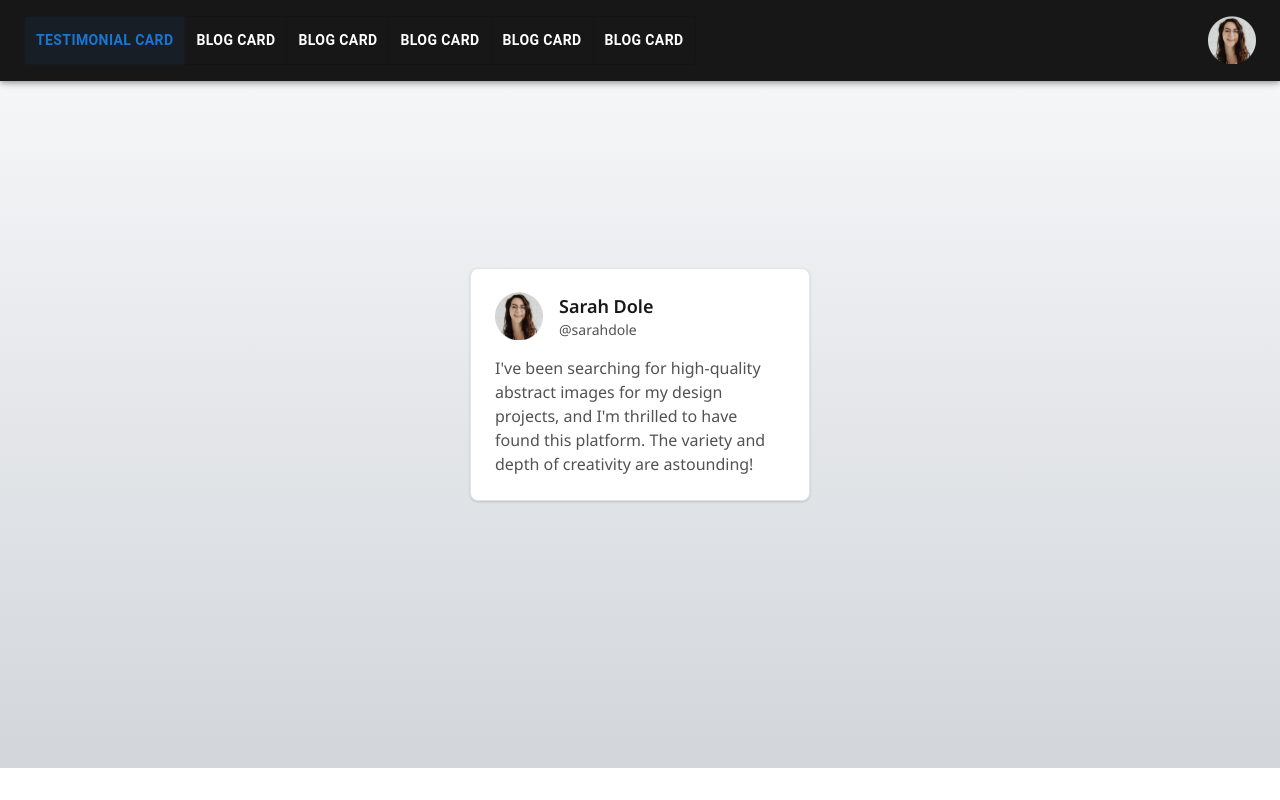
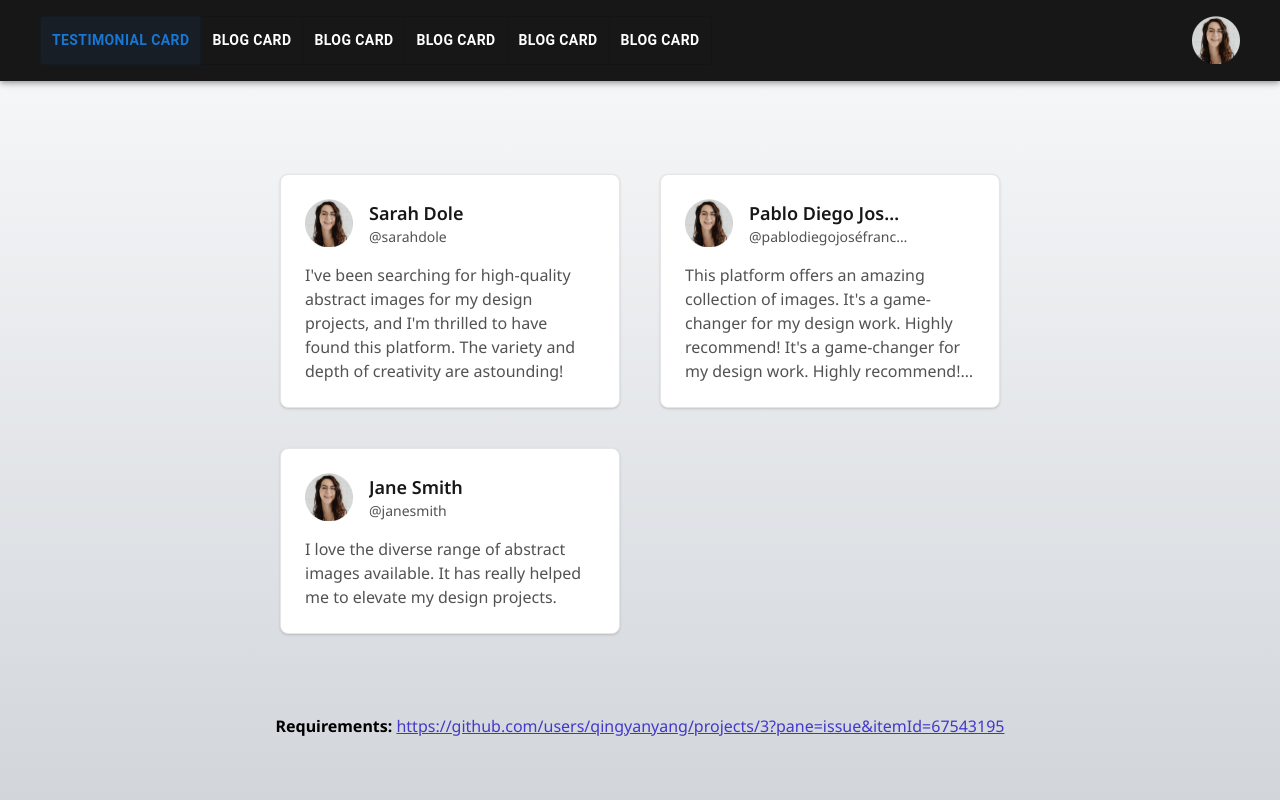
Before and after one commit to qingyanyang/react-ui-practise, a React (Create React App) app: page / in a window 1280 px wide. Built offline with nearby package versions, Linux system fonts and the light colour scheme.

Commit message:
feat: abstract card and data

```diff
--- a/src/components/Navigation/index.tsx
+++ b/src/components/Navigation/index.tsx
@@ -4,7 +4,6 @@ import Box from '@mui/material/Box';
 import Toolbar from '@mui/material/Toolbar';
 import Menu from '@mui/material/Menu';
 import MenuIcon from '@mui/icons-material/Menu';
-import Container from '@mui/material/Container';
 import ToggleButton from '@mui/material/ToggleButton';
 import ToggleButtonGroup from '@mui/material/ToggleButtonGroup';
 import MenuItem from '@mui/material/MenuItem';
@@ -80,7 +79,7 @@ function Navigation() {
 
   return (
     <AppBar position='fixed'>
-      <Container maxWidth='xl' className='bg-primary-filled'>
+      <div className='bg-primary-filled px-10'>
         <Toolbar disableGutters>
           <Box sx={{ flexGrow: 1, display: { xs: 'flex', md: 'none' } }}>
             <IconButton
@@ -149,7 +148,7 @@ function Navigation() {
             />
           </Box>
         </Toolbar>
-      </Container>
+      </div>
     </AppBar>
   );
 }
--- a/src/components/TestimonialCard/index.tsx
+++ b/src/components/TestimonialCard/index.tsx
@@ -1,34 +1,100 @@
 import React from 'react';
 import MyAvator from '../MyAvator/MyAvator';
 
-function TestimonialCard() {
+interface TestimonialCardProps {
+  avatarSrc: string;
+  name: string;
+  username: string;
+  content: string;
+}
+
+const TestimonialCard: React.FC<TestimonialCardProps> = ({
+  avatarSrc,
+  name,
+  username,
+  content,
+}) => {
   return (
-    <section className='h-[768px] flex flex-col bg-gradient-to-b from-gray-50 to-[#d2d6db] items-center justify-center'>
-      <div className='h-[233px] w-[340px] flex flex-col justify-center gap-4 p-6 rounded-lg bg-primary border-primary border shadow'>
+    <div
+      className={`w-[340px] flex flex-col justify-center gap-4 p-6 rounded-lg bg-primary border-primary border shadow`}
+    >
       <div className='flex gap-4 items-center self-stretch'>
-          <MyAvator
-            src={'/assets/TestimonialCard/profile-thumbnail.png'}
-            alt={'profile-thumbnail'}
-          />
+        <MyAvator src={avatarSrc} alt={'profile-thumbnail'} />
         <div className='flex flex-col'>
           <p className='text-primary text-lg font-semibold ls short-text-ellipsis'>
-              Sarah Dole
+            {name}
           </p>
           <p className='text-secondary text-sm font-normal short-text-ellipsis'>
-              @sarahdole
+            {`@${username}`}
           </p>
         </div>
       </div>
       <div>
-          <p className='text-secondary text-base font-normal'>
-            I've been searching for high-quality abstract images for my design
-            projects, and I'm thrilled to have found this platform. The variety
-            and depth of creativity are astounding!
+        <p className='text-secondary text-base font-normal text-lines-ellipsis'>
+          {content}
         </p>
       </div>
+    </div>
+  );
+};
+
+const testimonialsData = [
+  {
+    id: '1',
+    avatarSrc: '/assets/TestimonialCard/profile-thumbnail.png',
+    name: 'Sarah Dole',
+    username: 'sarahdole',
+    content:
+      "I've been searching for high-quality abstract images for my design projects, and I'm thrilled to have found this platform. The variety and depth of creativity are astounding!",
+  },
+  {
+    id: '2',
+    avatarSrc: '/assets/TestimonialCard/profile-thumbnail.png',
+    name: 'Pablo Diego José Francisco de Paula Juan Nepomuceno María de los Remedios Cipriano de la Santísima Trinidad Ruiz y Picasso',
+    username: 'pablodiegojoséfrancisco',
+    content:
+      "This platform offers an amazing collection of images. It's a game-changer for my design work. Highly recommend! It's a game-changer for my design work. Highly recommend! It's a game-changer for my design work.",
+  },
+  {
+    id: '3',
+    avatarSrc: '/assets/TestimonialCard/profile-thumbnail.png',
+    name: 'Jane Smith',
+    username: 'janesmith',
+    content:
+      'I love the diverse range of abstract images available. It has really helped me to elevate my design projects.',
+  },
+];
+
+function TestimonialCards() {
+  return (
+    <section className='min-h-screen w-full flex flex-col items-center justify-center gap-10 bg-gradient-to-b from-gray-50 to-[#d2d6db]'>
+      <div className='h-28'></div>
+      <div className='grid gap-10 grid-cols-1 tablet:grid-cols-2 desktop:grid-cols-3 items-start justify-center'>
+        {testimonialsData.map((testimonialData) => (
+          <TestimonialCard
+            key={testimonialData.id}
+            avatarSrc={testimonialData.avatarSrc}
+            name={testimonialData.name}
+            username={testimonialData.username}
+            content={testimonialData.content}
+          />
+        ))}
+      </div>
+      <div className='m-10 text-center'>
+        <span>
+          <p>
+            <strong>Requirements: </strong>
+            <a
+              className='underline text-brand'
+              href='https://github.com/users/qingyanyang/projects/3?pane=issue&itemId=67543195'
+            >
+              https://github.com/users/qingyanyang/projects/3?pane=issue&itemId=67543195
+            </a>
+          </p>
+        </span>
       </div>
     </section>
   );
 }
 
-export default TestimonialCard;
+export default TestimonialCards;
--- a/src/index.css
+++ b/src/index.css
@@ -32,4 +32,10 @@ body {
   .short-text-ellipsis {
     @apply whitespace-nowrap text-ellipsis max-w-40 overflow-hidden;
   }
+  .text-lines-ellipsis {
+    @apply text-ellipsis overflow-hidden;
+    display: -webkit-box;
+    -webkit-box-orient: vertical;
+    -webkit-line-clamp: 5;
+  }
 }
--- a/src/pages/HomePage/HomePage.tsx
+++ b/src/pages/HomePage/HomePage.tsx
@@ -4,7 +4,7 @@ import React from 'react';
 
 function HomePage() {
   return (
-    <div className='bg-formColor-text-filled h-screen'>
+    <div className='bg-formColor-text-filled'>
       <Navigation />
       <Outlet />
     </div>
```
Lines whose indentation alone changed are shown as unchanged.
